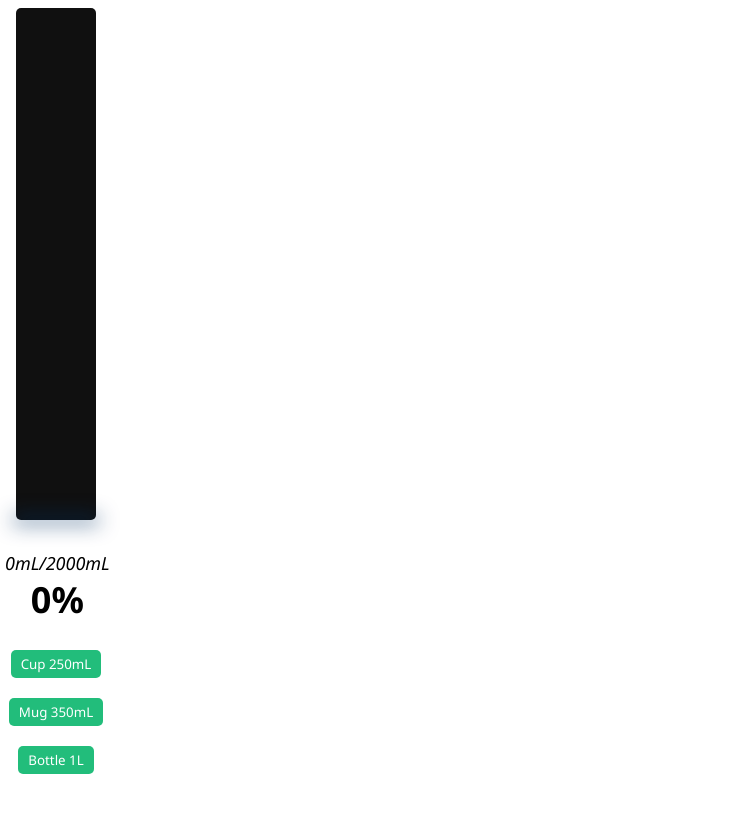
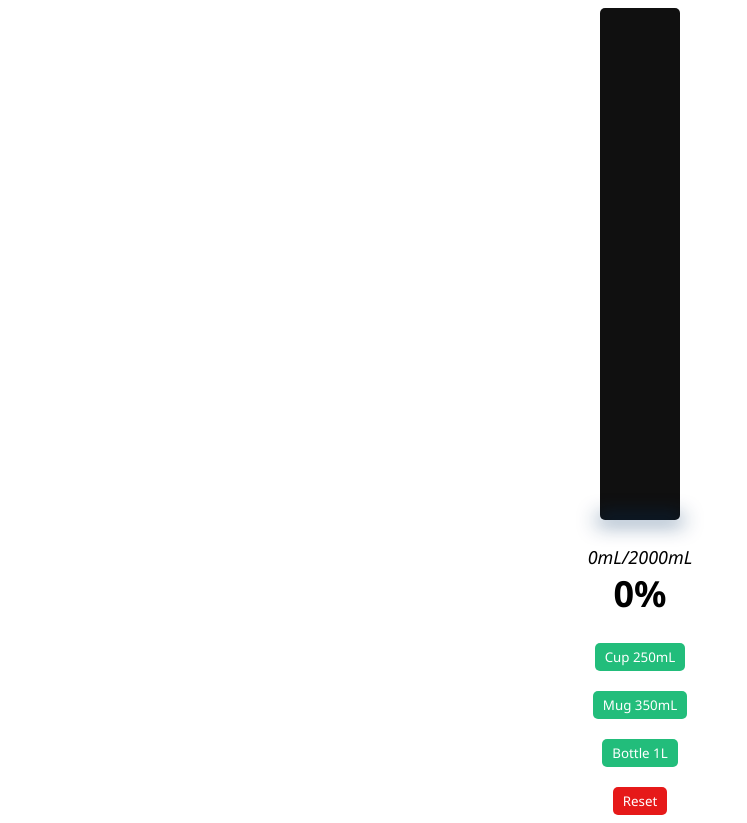
Before and after one commit to seenyxx/notion-widgets, a plain HTML site: page water-tracker/index.html in a window 1280 px wide. Shown: the whole page, without its empty margins (0-747 px from the left). Before the commit the page ends 800 px from the top, so only its background shows below. Drawn offline with Linux system fonts and the light colour scheme.

Commit message:
some progress??

```diff
--- a/water-tracker/index.css
+++ b/water-tracker/index.css
@@ -18,7 +18,7 @@
 }
 
 #barContainer {
-  margin: 8px;
+  margin: 0 auto;
   position: relative;
   background: #101010;
   height: 512px;
@@ -32,11 +32,19 @@
   background: #00a2c3;
   height: 70%;
   width: 80px;
-  border-radius: 0 0 var(--radius) var(--radius);
+  border-radius: var(--radius) var(--radius) var(--radius) var(--radius);
   box-sizing: border-box;
+  box-shadow: 0px 0px 20px 3px rgba(0,50,100,0.9);
+}
+
+#bar.animate {
   animation: grow 1s ease-out forwards;
   transform-origin: bottom;
-  box-shadow: 0px 0px 20px 3px rgba(0,50,100,0.9);
+}
+
+#uiContainer {
+  left: 0;
+  right: 0;
 }
 
 @keyframes grow{
@@ -44,8 +52,11 @@
     transform: scaleY(0);
   }
 }
+
 #statsDisplay {
-  position: absolute;
+  position: relative;
+  margin-top: 20px !important;
+  margin: 0 auto;
   left: 0;
   padding: 5px;
   text-align: center;
@@ -105,6 +116,18 @@ p {
 
 #btnContainer {
   text-align: center;
-  margin-top: 110px;
-  width: 96px;
+  width: 0 72;
+  display: relative;
 }
+
+#resetButton {
+  background: #e61919;
+}
+
+#resetButton:hover {
+  background: #ff2626 !important;
+}
+
+#resetButton:active {
+  background: #ff4d4d !important;
+}
--- a/water-tracker/index.html
+++ b/water-tracker/index.html
@@ -11,6 +11,7 @@
   <link rel="stylesheet" href="index.css">
 </head>
 <body>
+  <div id="uiContainer">
     <div id="barContainer">
       <div id="bar"></div>
     </div>
@@ -21,6 +22,9 @@
       <button class="addButtons" onclick="addWater(350)">Mug 350mL</button>
       <br>
       <button class="addButtons" onclick="addWater(1000)">Bottle 1L</button>
+      <br>
+      <button class="addButtons" id="resetButton" onclick="setWater(0)">Reset</button>
+    </div>
   </div>
 </body>
 <script src="index.js"></script>
--- a/water-tracker/index.js
+++ b/water-tracker/index.js
@@ -19,6 +19,8 @@ updateDisplay()
 
 function updateDisplay() {
   document.getElementById('bar').style.height = `${percentage() > 100 ? 100 : percentage()}%`;
+  document.getElementById('bar').classList.remove('animate')
+  document.getElementById('bar').classList.add('animate')
   document.getElementById('capacityDisplay').innerText = `${current()}mL/${total}mL`;
   document.getElementById('percentage').innerText = `${Math.floor(percentage())}%`;
 }
```
Lines whose indentation alone changed are shown as unchanged.
